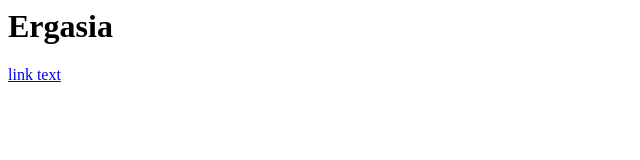
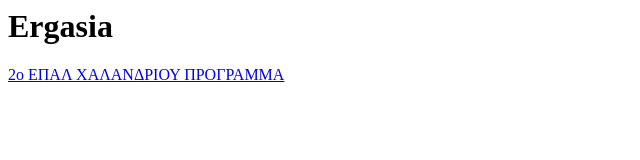
Before and after one commit to Fasaios/Fasaios.github.io, a plain HTML site: page index.html in a window 1280 px wide. Shown: the whole page, without its empty margins (0-640 px from the left). Drawn offline with Linux system fonts and the light colour scheme.

Commit message:
Update index.html

```diff
--- a/index.html
+++ b/index.html
@@ -2,6 +2,6 @@
 
  <head>
   <h1> Ergasia</h1>
-  <a href="url">link text</a>
+  <a href="https://github.com/Fasaios/Fasaios.github.io/blob/main/EFARMOGI8.HTML">2ο ΕΠΑΛ ΧΑΛΑΝΔΡΙΟΥ ΠΡΟΓΡΑΜΜΑ</a>
  </head>
 </html>
```
